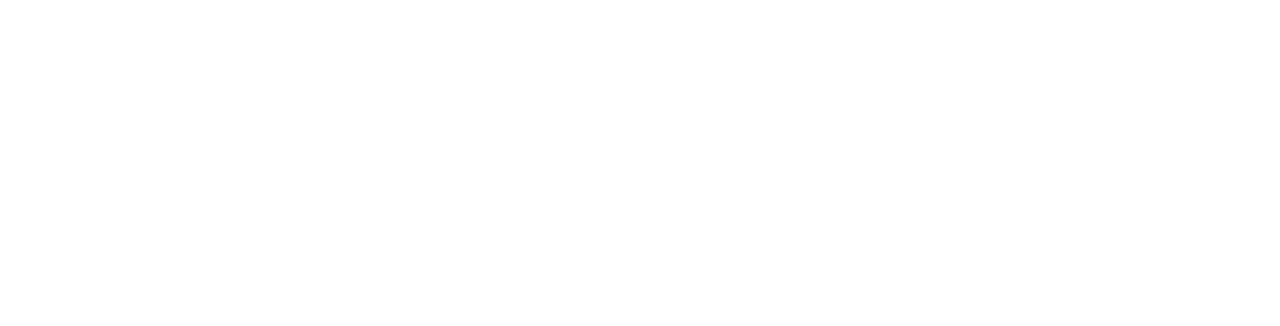
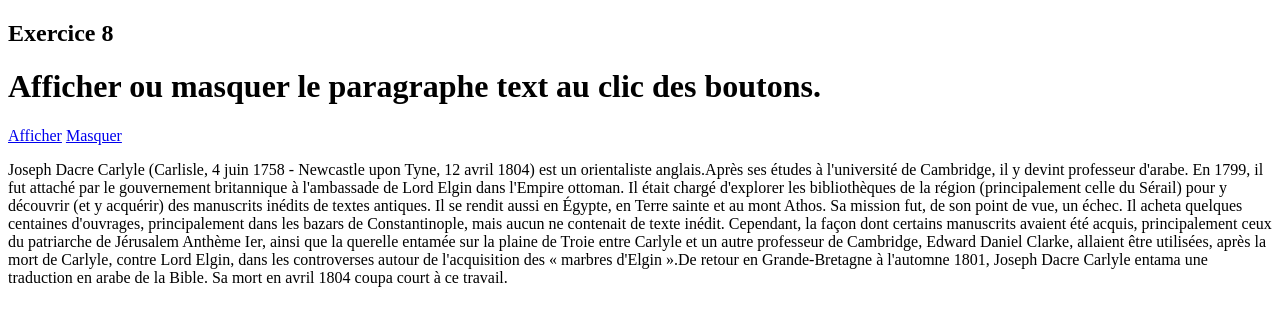
Before and after one commit to lenavenecsylvie95/jqueryPartie1Exe4, a plain HTML site: page index.html in a window 1280 px wide. Drawn offline with Linux system fonts and the light colour scheme.

Commit message:
Corrigé8

```diff
--- a/assets/js/script.js
+++ b/assets/js/script.js
@@ -1,5 +1,12 @@
+// Je cible mon bouton masqué grâce à son ID. Et je lui rajoute un évènement au clique.
+// au clique sur mon bouton, je cache mon texte qui a l'ID 'text'.
 $(function(){
-//Empty vide le contenu de l'élément ciblé, et REMOVE supprime l'élément ciblé.
-$('#firstText').empty();
-$('#secondText').remove();
+  $("#hide").click(function(){
+    $("#text").hide();
+  });
+// Je cible mon bouton masqué grâce à son ID. Et je lui rajoute un évènement au clique.
+// au clique sur mon bouton, j'affiche mon texte qui a l'ID 'text'.
+  $("#show").click(function(){
+    $("#text").show();
+  });
 });
--- a/index.html
+++ b/index.html
@@ -2,15 +2,15 @@
 <html lang="fr" dir="ltr">
 <head>
   <meta charset="utf-8" />
-  <title>Partie 1 Exe4</title>
+  <title>Partie 1 Exe 8</title>
 </head>
 <body>
-
-  <p id="firstText">
+  <h2>Exercice 8</h2>
+  <h1>Afficher ou masquer le paragraphe text au clic des boutons.</h1>
+  <a id="show" href="#">Afficher</a>
+  <a id="hide" href="#">Masquer</a>
+  <p id="text">
     Joseph Dacre Carlyle (Carlisle, 4 juin 1758 - Newcastle upon Tyne, 12 avril 1804) est un orientaliste anglais.Après ses études à l'université de Cambridge, il y devint professeur d'arabe. En 1799, il fut attaché par le gouvernement britannique à l'ambassade de Lord Elgin dans l'Empire ottoman. Il était chargé d'explorer les bibliothèques de la région (principalement celle du Sérail) pour y découvrir (et y acquérir) des manuscrits inédits de textes antiques. Il se rendit aussi en Égypte, en Terre sainte et au mont Athos. Sa mission fut, de son point de vue, un échec. Il acheta quelques centaines d'ouvrages, principalement dans les bazars de Constantinople, mais aucun ne contenait de texte inédit. Cependant, la façon dont certains manuscrits avaient été acquis, principalement ceux du patriarche de Jérusalem Anthème Ier, ainsi que la querelle entamée sur la plaine de Troie entre Carlyle et un autre professeur de Cambridge, Edward Daniel Clarke, allaient être utilisées, après la mort de Carlyle, contre Lord Elgin, dans les controverses autour de l'acquisition des « marbres d'Elgin ».De retour en Grande-Bretagne à l'automne 1801, Joseph Dacre Carlyle entama une traduction en arabe de la Bible. Sa mort en avril 1804 coupa court à ce travail.
-  </p>
-  <p id="secondText">
-    Joseph Dacre Carlyle (Carlisle, 4 juin 1758 - Newcastle upon Tyne, 12 avril 1804) est un orientaliste anglais.Après ses études à l'université de Cambridge, il y devint professeur d'arabe. En 1799, il fut attaché par le gouvernement britannique à l'ambassade de Lord Elgin dans l'Empire ottoman. Il était chargé d'explorer les bibliothèques de la région (principalement celle du Sérail) pour y découvrir (et y acquérir) des manuscrits inédits de textes antiques. Il se rendit aussi en Égypte, en Terre sainte et au mont Athos. Sa mission fut, de son point de vue, un échec. Il acheta quelques centaines d'ouvrages, principalement dans les bazars de Constantinople, mais aucun ne contenait de texte inédit. Cependant, la façon dont certains manuscrits avaient été acquis, principalement ceux du patriarche de Jérusalem Anthème Ier, ainsi que la querelle entamée sur la plaine de Troie entre Carlyle et un autre professeur de Cambridge, Edward Daniel Clarke, allaient être utilisées, après la mort de Carlyle, contre Lord Elgin, dans les controverses
   </p>
   <script src="assets/js/jquery-3.2.1.js"></script>
   <script src="assets/js/script.js"></script>
```
